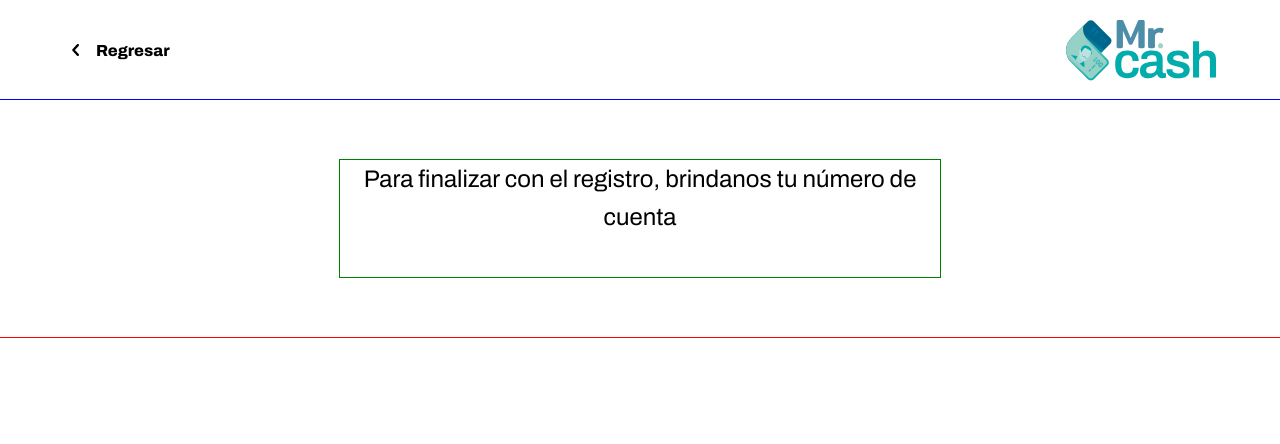
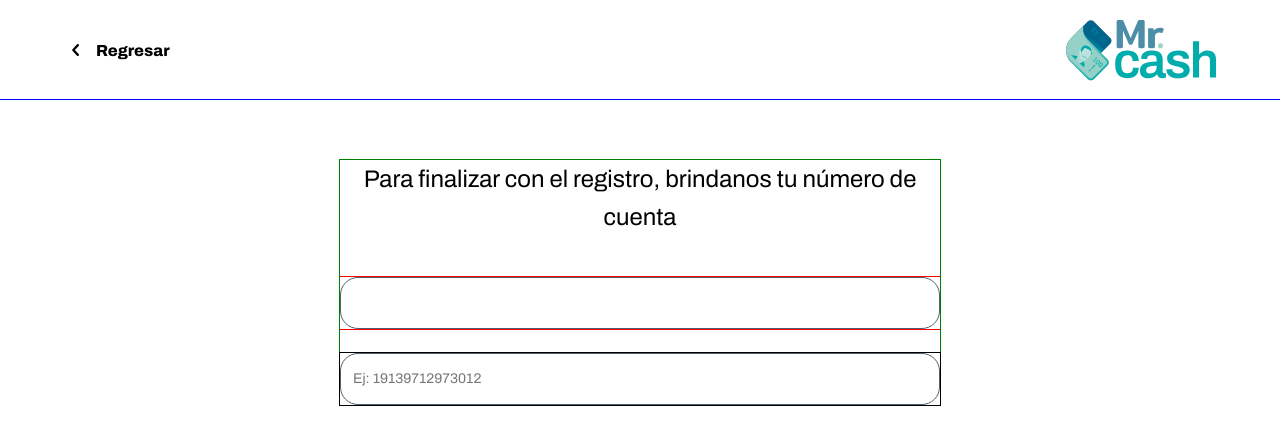
Before and after one commit to keratech-peru/mrcash-frontend, a React (Create React App) app: page /register in a window 1280 px wide. Shown: the top 444 px of the page. Built offline with nearby package versions, Linux system fonts and the light colour scheme.

Commit message:
Guardamos el avance para cambiar de pc

```diff
--- /dev/null
+++ b/src/components/Dropdown/Dropdown.css
@@ -0,0 +1,14 @@
+.dropdown {
+  outline: 1px solid red;
+  display: flex;
+  flex-direction: column;
+}
+
+.dropdown__input {
+  width: 100%;
+  background-color: var(--white);
+  padding: 16px 12px;
+  border: 1px solid var(--gray2);
+  border-radius: 18px;
+  cursor: pointer;
+}
--- /dev/null
+++ b/src/components/Dropdown/Dropdown.tsx
@@ -0,0 +1,76 @@
+import { useState } from "react";
+
+import "./Dropdown.css";
+
+interface DropdownProps {
+  value: string;
+  options: any;
+  onChange: (name: string) => void;
+};
+
+const Dropdrown = ({ value, options, onChange }: DropdownProps) => {
+  const [showOptions, setShowOptions] = useState<boolean>(false);
+
+  const handleShowOptions = () => {
+    setShowOptions(!showOptions);
+  };
+
+  const handleChangeBank = (event: any) => {
+    event.preventDefault();
+    console.log(event.target);
+    const { id } = event?.target;
+
+    onChange(id);
+  };
+
+  return (
+    <div className="dropdown">
+      <input
+        className="dropdown__input"
+        type="text"
+        value={value}
+        onClick={handleShowOptions}
+      />
+      {
+        showOptions && (
+          <ul className="dropdown__options">
+          {
+            options.map((option: any) => (
+              <li
+                id={option?.value}
+                key={option?.value}
+                className="dropdown__option"
+                onClick={handleChangeBank}
+              >
+                {option?.label}
+              </li>
+            ))
+          }
+          </ul>
+        )
+      }
+    </div>
+  );
+
+  // return (
+  //   <select
+  //     className="dropdown"
+  //     value={value}
+  //     onChange={onChange}
+  //   >
+  //     {
+  //       options.map((option: any) => (
+  //         <option
+  //           key={option?.id}
+  //           className="dropdown__option"
+  //           value={option?.value}
+  //         >
+  //           {option?.label}
+  //         </option>
+  //       ))
+  //     }
+  //   </select>
+  // );
+};
+
+export default Dropdrown;
--- a/src/components/Form/Form.tsx
+++ b/src/components/Form/Form.tsx
@@ -2,7 +2,7 @@ import { useState } from "react";
 
 import "./Form.css";
 
-import Input from "../Input/Input";
+import InputField from "../InputField/InputField";
 import Button from "../Button/Button";
 
 import { InitialFormFields, InitialFormFieldsValidations } from "../../utils/initials";
@@ -19,7 +19,7 @@ const Form = ({ onSubmitForm }: FormProps) => {
   const [validations, setValidations] = useState<FormFieldsValidationsInterface>(InitialFormFieldsValidations);
   const [isFormValid, setIsFormValid] = useState<boolean>(false);
 
-  const handleFormInput = (event: React.ChangeEvent<HTMLInputElement>) => {
+  const handleFormInputField = (event: React.ChangeEvent<HTMLInputElement>) => {
     const { name, value } = event.target;
 
     const currentValidations = {...validations, [name]: isValid(name, value)};
@@ -39,52 +39,52 @@ const Form = ({ onSubmitForm }: FormProps) => {
   return (
     <form className="form">
       <div className="container_form">
-        <Input
+        <InputField
           name="name"
           placeholder={placeholders["name"]}
           value={data["name"]}
           isValid={validations["name"]}
-          onChange={handleFormInput}
+          onChange={handleFormInputField}
         />
-        <Input
+        <InputField
           name="lastName"
           placeholder={placeholders["lastName"]}
           value={data["lastName"]}
           isValid={validations["lastName"]}
-          onChange={handleFormInput}
+          onChange={handleFormInputField}
         />
         <div className="double_input">
-          <Input
+          <InputField
             name="dni"
             placeholder={placeholders["dni"]}
             maxLength={8}
             value={data["dni"]}
             isValid={validations["dni"]}
-            onChange={handleFormInput}
+            onChange={handleFormInputField}
           />
-          <Input
+          <InputField
             name="birthday"
             type="date"
             placeholder={placeholders["birthday"]}
             value={data["birthday"]}
             isValid={validations["birthday"]}
-            onChange={handleFormInput}
+            onChange={handleFormInputField}
           />
         </div>
         <div className="double_input">
-          <Input
+          <InputField
             name="email"
             placeholder={placeholders["email"]}
             value={data["email"]}
             isValid={validations["email"]}
-            onChange={handleFormInput}
+            onChange={handleFormInputField}
           />
-          <Input
+          <InputField
             name="phone"
             placeholder={placeholders["phone"]}
             value={data["phone"]}
             isValid={validations["phone"]}
-            onChange={handleFormInput}
+            onChange={handleFormInputField}
           />
         </div>
       </div>
--- a/src/components/Input/Input.css
+++ b/src/components/InputField/InputField.css
@@ -1,17 +1,17 @@
-.input {
+.inputfield {
   outline: 1px solid black;
   width: 100%;
   position: relative;
 }
 
-.input__field {
+.inputfield__input {
   width: 100%;
   padding: 16px 12px;
   border: 1px solid var(--gray2);
   border-radius: 18px;
 }
 
-.input__error {
+.inputfield__error {
   display: none;
   position: absolute;
   color: var(--red);
@@ -20,20 +20,20 @@
   left: 0;
 }
 
-.input--error .input__field {
+.inputfield--error .inputfield__input {
   border-color: var(--red);
 }
 
-.input--error .input__error {
+.inputfield--error .inputfield__error {
   display: block;
 }
 
-.input__field:focus,
-.input__field:focus-visible {
+.inputfield__input:focus,
+.inputfield__input:focus-visible {
   outline: none;
   border-color: var(--principal-color);
 }
 
-.input__field:focus ~ .input__error {
+.inputfield__input:focus ~ .inputfield__error {
   display: none;
 }
--- a/src/components/Input/Input.tsx
+++ b/src/components/InputField/InputField.tsx
@@ -1,11 +1,11 @@
 import React, { useState, useEffect } from "react";
 
-import "./Input.css";
+import "./InputField.css";
 
 import { errors } from "../../utils/texts";
 import { FormFieldsInterface } from "../../utils/types";
 
-interface InputProps {
+interface InputFieldProps {
   name: string;
   type?: string;
   placeholder: string;
@@ -15,7 +15,7 @@ interface InputProps {
   onChange: React.ChangeEventHandler<HTMLInputElement> | undefined;
 };
 
-const Input = (
+const InputField = (
   {
     name,
     type = "text",
@@ -24,10 +24,10 @@ const Input = (
     value = "",
     isValid,
     onChange
-  }: InputProps) => {
+  }: InputFieldProps) => {
     const [hasError, setHasError] = useState<boolean>(false);
 
-    const inputClassName = `input ${hasError ? "input--error" : ""}`;
+    const inputFieldClassName = `inputfield ${hasError ? "inputfield--error" : ""}`;
     const errorMessage = errors[name as keyof FormFieldsInterface];
 
     useEffect(() => {
@@ -40,9 +40,9 @@ const Input = (
     }, []);
 
     return (
-      <div className={inputClassName}>
+      <div className={inputFieldClassName}>
         <input
-          className="input__field"
+          className="inputfield__input"
           type={type}
           name={name}
           placeholder={placeholder}
@@ -50,9 +50,9 @@ const Input = (
           value={value}
           onChange={onChange}
         />
-        <span className="input__error">{errorMessage}</span>
+        <span className="inputfield__error">{errorMessage}</span>
       </div>
     );
 };
 
-export default Input;
+export default InputField;
--- /dev/null
+++ b/src/utils/constants.ts
@@ -0,0 +1,6 @@
+export const banks = [
+  { id: 1, value: "bcp", label: "Banco de Crédito del Perú" },
+  { id: 2, value: "bbva", label: "Banco Continental del Perú" },
+  { id: 3, value: "interbank", label: "Interbank" },
+  { id: 4, value: "scotiabank", label: "Scotiabank" }
+];
--- a/src/utils/types.ts
+++ b/src/utils/types.ts
@@ -1,4 +1,6 @@
 export type ButtonType = "button" | "reset" | "submit" | undefined;
+
+export type RegisterStepsType = "register" | "upload" | "account" | undefined;
 
 export type DniFilesType = {
   front: UploadFileType;
--- a/src/views/Login/Login.tsx
+++ b/src/views/Login/Login.tsx
@@ -3,7 +3,7 @@ import { Link } from "react-router-dom";
 
 import "./Login.css";
 
-import Input from "../../components/Input/Input";
+import Input from "../../components/InputField/InputField";
 import Button from "../../components/Button/Button";
 
 import Header from "../../layouts/Header/Header";
--- a/src/views/Register/Register.css
+++ b/src/views/Register/Register.css
@@ -20,3 +20,10 @@
   justify-content: space-between;
   gap: 16px;
 }
+
+.register__account {
+  width: 100%;
+  display: flex;
+  flex-direction: column;
+  gap: 24px;
+}
--- a/src/views/Register/Register.tsx
+++ b/src/views/Register/Register.tsx
@@ -2,25 +2,31 @@ import { useEffect, useState } from "react";
 
 import "./Register.css";
 
+import InputField from "../../components/InputField/InputField";
 import Form from "../../components/Form/Form";
 import UploadFile from "../../components/UploadFile/UploadFile";
 import Button from "../../components/Button/Button";
+import Dropdrown from "../../components/Dropdown/Dropdown";
 
 import Header from "../../layouts/Header/Header";
 
-import { DniFilesType, UploadFileType } from "../../utils/types";
+import { RegisterStepsType, DniFilesType, UploadFileType } from "../../utils/types";
 import { InitialDniFiles } from "../../utils/initials";
+import { banks } from "../../utils/constants";
 
 const Register = () => {
-  const [step, setStep] = useState<any>("account");
+  const [step, setStep] = useState<RegisterStepsType>("account");
   const [dniFiles, setDniFiles] = useState<DniFilesType>(InitialDniFiles);
   const [hasDniFiles, setHasDniFiles] = useState<boolean>(false);
+  const [bankName, setBankName] = useState<string>("");
 
+  // Funciones del primer paso de Registro
   const handleSubmitForm = (data: any) => {
     console.log("handleSubmitForm!", data);
     setStep("upload");
   };
 
+  // Funciones del segundo paso de Registro
   const handleFrontDniFile = (file: UploadFileType) => {
     console.log("handleFrontDniFile!", file);
     setDniFiles({...dniFiles, front: file});
@@ -33,6 +39,15 @@ const Register = () => {
 
   const handleSubmitUploadFiles = () => {
     setStep("account");
+  };
+
+  // Funciones del tercer paso de Registro
+  const handleBankName = (name: string) => {
+    setBankName(banksname);
+  };
+
+  const handleBankAccount = (event: any) => {
+    console.log("handleBankAccount:", event);
   };
 
   useEffect(() => {
@@ -88,10 +103,18 @@ const Register = () => {
                 >
                   Para finalizar con el registro, brindanos tu número de cuenta
                 </p>
-                {/* <div className="register__account">
-                  <Input />
-                  <Input /
-                </div> */}
+                <div className="register__account">
+                  <Dropdrown
+                    value={bankName}
+                    options={banks}
+                    onChange={handleBankName}
+                  />
+                  <InputField
+                    name="bankAccount"
+                    placeholder="Ej: 19139712973012"
+                    onChange={handleBankAccount}
+                  />
+                </div>
               </>
             ) : <></>
           }
```
